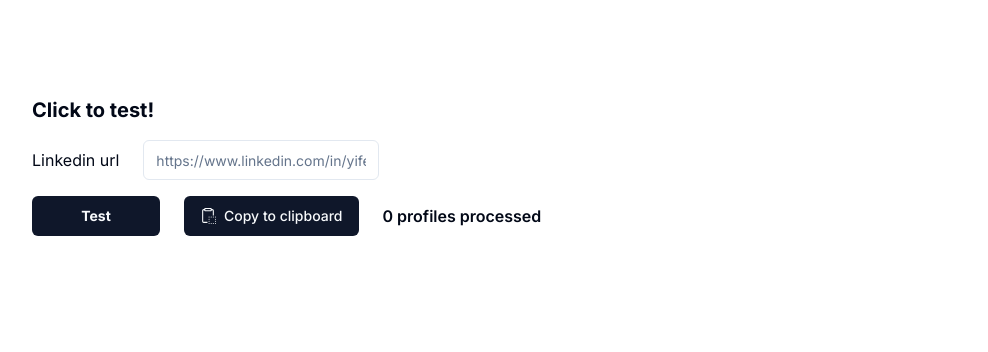
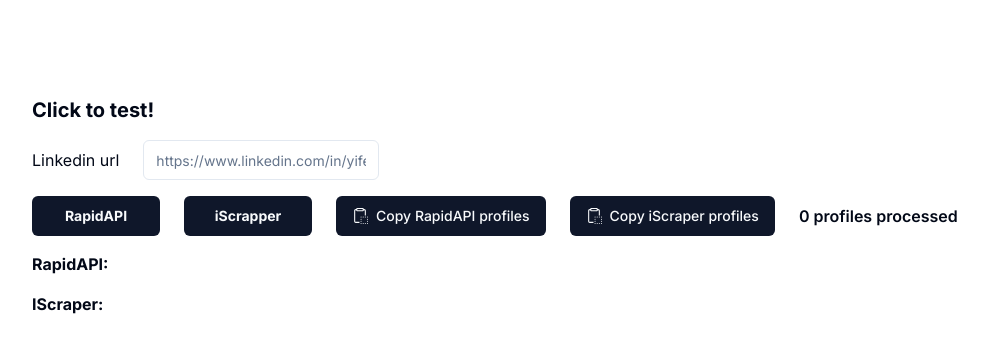
Before and after one commit to freckledAsf/linkedin-api-test, a Next.js app: page / in a window 1280 px wide. Shown: the top 352 px of the page, without its empty margins (64-1052 px from the left). Built offline with nearby package versions, Linux system fonts and the light colour scheme.

Commit message:
feat: integrate iScraper

```diff
--- a/app/page.tsx
+++ b/app/page.tsx
@@ -1,7 +1,8 @@
 "use client";
 
 import axios from "axios";
-import { Profile } from "@/types";
+import { Profile as RapidAPIProfile } from "@/types/RapidAPI";
+import { Profile as IScraperProfile } from "@/types/IScraper";
 import { useRef, useState, useTransition } from "react";
 import ProfileCard from "@/components/ui/profileCard";
 import SubmitButton from "@/components/ui/submitButton";
@@ -12,18 +13,32 @@
 import { Input } from "@/components/ui/input";
 
 export default function Home() {
-  const [profiles, setProfiles] = useState<Profile[]>([]);
+  const [rapidAPIprofiles, setRapidAPIProfiles] = useState<RapidAPIProfile[]>(
+    []
+  );
+  const [iScraperProfiles, setIScraperProfiles] = useState<IScraperProfile[]>(
+    []
+  );
   const [isPending, startTransition] = useTransition();
   const inputRef = useRef<HTMLInputElement>(null);
   const { toast } = useToast();
 
-  const fetchData = async (linkedin_url: string) => {
-    const data: Profile = await axios
+  const fetchRapidAPI = async (linkedin_url: string) => {
+    const data: RapidAPIProfile = await axios
       .post("/api/rapidapi", {
         linkedin_url,
       })
       .then((res) => res.data);
-    setProfiles((prev) => [...prev, data]);
+    setRapidAPIProfiles((prev) => [...prev, data]);
+  };
+
+  const fetchIScraper = async (profile_id: string) => {
+    const data = await axios
+      .post("/api/iscraper", {
+        profile_id,
+      })
+      .then((res) => res.data);
+    setIScraperProfiles((prev) => [...prev, data]);
   };
 
   return (
@@ -56,19 +71,46 @@
               startTransition(() => {
                 const interval = setInterval(() => {
                   const batch = array.splice(0, 10);
-                  batch.map((link) => fetchData(link));
+                  batch.map((link) => fetchRapidAPI(link));
                   if (array.length <= 0) clearInterval(interval);
                 }, 60 * 1000);
               });
             }
           }}
         >
-          Test
+          RapidAPI
+        </SubmitButton>
+        <SubmitButton
+          isLoading={isPending}
+          disabled={isPending}
+          className="font-bold w-32"
+          onClick={() => {
+            if (!inputRef.current?.value) {
+              toast({
+                variant: "destructive",
+                title: "No linkedin url was specified",
+              });
+            } else {
+              const array = inputRef.current.value.split(" ");
+              startTransition(() => {
+                const interval = setInterval(() => {
+                  const batch = array.splice(0, 10);
+                  batch.map((link) => {
+                    const array = link.split("/");
+                    fetchIScraper(array[array.length - 1]);
+                  });
+                  if (array.length <= 0) clearInterval(interval);
+                }, 60 * 1000);
+              });
+            }
+          }}
+        >
+          iScrapper
         </SubmitButton>
         <Button
           onClick={() => {
             try {
-              navigator.clipboard.writeText(JSON.stringify(profiles));
+              navigator.clipboard.writeText(JSON.stringify(rapidAPIprofiles));
               toast({
                 title: "Profiles copied to clipboard.",
               });
@@ -81,13 +123,48 @@
           }}
         >
           <ClipboardCopyIcon className="mr-2 h-4 w-4" />
-          Copy to clipboard
+          Copy RapidAPI profiles
         </Button>
-        <p className="font-semibold">{profiles.length} profiles processed</p>
+        <Button
+          onClick={() => {
+            try {
+              navigator.clipboard.writeText(JSON.stringify(iScraperProfiles));
+              toast({
+                title: "Profiles copied to clipboard.",
+              });
+            } catch (error) {
+              toast({
+                variant: "destructive",
+                title: "Uh oh! Something went wrong.",
+              });
+            }
+          }}
+        >
+          <ClipboardCopyIcon className="mr-2 h-4 w-4" />
+          Copy iScraper profiles
+        </Button>
+        <p className="font-semibold">
+          {rapidAPIprofiles.length} profiles processed
+        </p>
       </div>
       <div className="flex gap-6 flex-wrap">
-        {profiles.map((profile, i) => (
-          <ProfileCard key={i} {...{ profile }} />
+        <p className="font-bold">RapidAPI:</p>
+        {rapidAPIprofiles.map((profile, i) => (
+          <ProfileCard
+            key={i}
+            imageUrl={profile.profile_image_url}
+            fullName={profile.full_name}
+          />
+        ))}
+      </div>
+      <div className="flex gap-6 flex-wrap">
+        <p className="font-bold">IScraper:</p>
+        {iScraperProfiles.map((profile, i) => (
+          <ProfileCard
+            key={i}
+            imageUrl={profile.profile_picture}
+            fullName={`${profile.first_name} ${profile.last_name}`}
+          />
         ))}
       </div>
       <Toaster />
```
